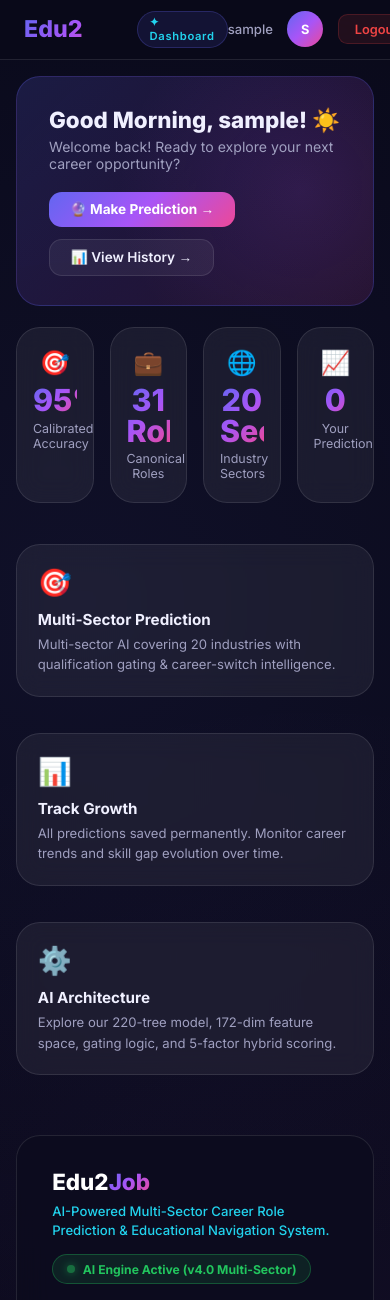
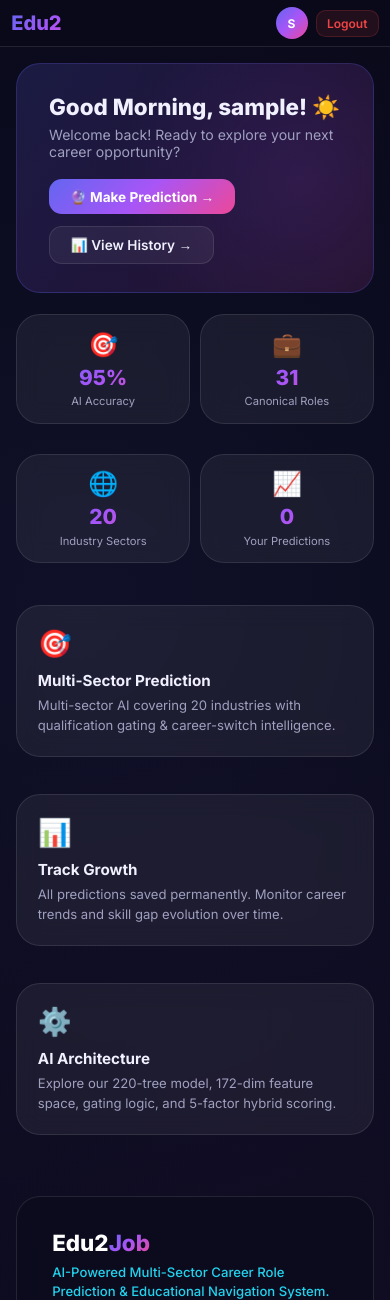
Before and after one commit to iamkanhaiyakumar/job_role_prediction, a Flask app: page /dashboard in a window 390 px wide. Shown: the top 1300 px of the page. Run offline with Flask 3, Linux system fonts and the light colour scheme; the visitor is signed in with stand-in values (Sample User, id 1); data that the repository does not hold is empty; parts of the project's set-up code (start-up, migrations or seed data) failed here and were passed over; some libraries are stand-ins or nearby versions.

```diff
--- a/static/css/dashboard.css
+++ b/static/css/dashboard.css
@@ -118,10 +118,11 @@ button{cursor:pointer;border:none;font-family:inherit;}
 @keyframes iconFloat{0%,100%{transform:translateY(0);}50%{transform:translateY(-6px);}}
 
 .stats-row{display:grid;grid-template-columns:repeat(3,1fr);gap:1rem;margin-bottom:1.3rem;}
-.stat-card{text-align:center;padding:1.3rem 1rem;cursor:default;}
+.stats-row-4{display:grid;grid-template-columns:repeat(4,1fr);gap:1rem;margin-bottom:1.3rem;}
+.stat-card{text-align:center;padding:1.3rem 1rem;cursor:default;min-width:0;overflow:hidden;}
 .stat-icon-wrap{font-size:1.5rem;margin-bottom:0.5rem;}
-.stat-num{font-size:1.9rem;font-weight:800;background:var(--gradient);-webkit-background-clip:text;-webkit-text-fill-color:transparent;background-clip:text;line-height:1;}
-.stat-label{font-size:0.78rem;color:var(--muted);margin-top:0.3rem;}
+.stat-num{font-size:1.8rem;font-weight:800;background:var(--gradient);-webkit-background-clip:text;-webkit-text-fill-color:transparent;background-clip:text;line-height:1.1;white-space:nowrap;overflow:hidden;text-overflow:ellipsis;}
+.stat-label{font-size:0.78rem;color:var(--muted);margin-top:0.3rem;white-space:nowrap;overflow:hidden;text-overflow:ellipsis;}
 
 .empty-profile-cta{display:none;flex-direction:column;align-items:center;text-align:center;padding:2rem;border:1px dashed rgba(99,102,241,0.35);background:rgba(99,102,241,0.05);}
 .empty-profile-cta .epc-icon{font-size:2rem;margin-bottom:0.5rem;}
@@ -900,6 +902,7 @@ button{cursor:pointer;border:none;font-family:inherit;}
   .metrics-grid{grid-template-columns:repeat(2,1fr);}
   .home-grid{grid-template-columns:1fr 1fr;}
   .stats-row{grid-template-columns:1fr 1fr;}
+  .stats-row-4{grid-template-columns:1fr 1fr;gap:0.8rem;}
   .profile-grid-new{grid-template-columns:1fr 1fr;}
   .charts-row{grid-template-columns:1fr;}
   .top-roles-grid{grid-template-columns:1fr;}
@@ -910,15 +913,37 @@ button{cursor:pointer;border:none;font-family:inherit;}
   .df-top{grid-template-columns:1fr 1fr;}
 }
 @media(max-width:640px){
+  html,body{max-width:100vw;overflow-x:hidden;}
+  .dash-layout,.dash-main{max-width:100vw;overflow-x:hidden;}
+  .top-nav{padding:0.5rem 0.85rem;gap:0.5rem;}
+  .nav-logo{font-size:1.25rem;}
+  .nav-username{display:none !important;}
+  .nav-right{gap:0.5rem;}
+  .nav-initials-circle{width:32px;height:32px;font-size:0.75rem;}
+  .logout-btn{padding:0.32rem 0.65rem;font-size:0.75rem;}
   .sidebar{display:none;}
   .home-grid{grid-template-columns:1fr;}
   .stats-row{grid-template-columns:1fr 1fr;}
+  .stats-row-4{grid-template-columns:1fr 1fr;gap:0.6rem;}
+  .stats-row-4 .stat-card{padding:0.9rem 0.6rem;}
+  .stats-row-4 .stat-num{font-size:1.45rem;}
+  .stats-row-4 .stat-label{font-size:0.7rem;}
   .profile-grid-new{grid-template-columns:1fr;}
   .about-hero{padding:1.4rem;}
   .pipeline-card,.metrics-card,.formula-card,.roles-directory-card,.faq-card,.tech-stack-card{padding:1.2rem;}
   .pipeline-flow{grid-template-columns:1fr;}
   .metrics-grid{grid-template-columns:1fr 1fr;}
   .roles-grid-modern{grid-template-columns:1fr;}
+  .timeline-card{display:flex;gap:0;}
+  .tc-dot-col{width:20px;padding-top:1rem;}
+  .tc-dot{width:10px;height:10px;}
+  .tc-body{padding:0.85rem 1rem;margin-left:0.35rem;min-width:0;overflow:hidden;border-radius:0.75rem;}
+  .tc-top-row{flex-direction:column;align-items:flex-start;gap:0.45rem;}
+  .tc-role-wrap{width:100%;gap:0.35rem;}
+  .tc-role{font-size:0.92rem;}
+  .tc-resume-pill{max-width:125px;}
+  .tc-right-meta{width:100%;display:flex;align-items:center;justify-content:space-between;margin-left:0;padding-top:0.3rem;border-top:1px dashed rgba(255,255,255,0.06);}
+  .tc-details-btn{padding:0.3rem 0.7rem;font-size:0.73rem;}
   .mobile-bottom-nav{
     display:flex;
     position:fixed;
@@ -956,6 +981,11 @@ button{cursor:pointer;border:none;font-family:inherit;}
   .df-top{grid-template-columns:1fr;}
   .df-bottom{flex-direction:column;gap:0.5rem;text-align:center;}
   .df-disclaimer{text-align:center;}
+}
+@media(max-width:420px){
+  .nav-badge{display:none;}
+  .stats-row-4 .stat-num{font-size:1.3rem;}
+  .topbar,.top-nav{padding:0.45rem 0.7rem;}
 }
 @media(prefers-reduced-motion:reduce){
   *{animation-duration:0.01ms!important;transition-duration:0.01ms!important;}
--- a/templates/dashboard.html
+++ b/templates/dashboard.html
@@ -73,20 +73,20 @@
       </div>
 
       <!-- Animated count-up stats -->
-      <div class="stats-row" style="grid-template-columns: repeat(4, 1fr);">
+      <div class="stats-row stats-row-4">
         <div class="stat-card g-card">
           <div class="stat-icon-wrap">🎯</div>
-          <div class="stat-num" data-target="95" data-suffix="%+">0</div>
-          <div class="stat-label">Calibrated Accuracy</div>
+          <div class="stat-num" data-target="95" data-suffix="%">0</div>
+          <div class="stat-label">AI Accuracy</div>
         </div>
         <div class="stat-card g-card">
           <div class="stat-icon-wrap">💼</div>
-          <div class="stat-num" data-target="31" data-suffix=" Roles">0</div>
+          <div class="stat-num" data-target="31" data-suffix="">0</div>
           <div class="stat-label">Canonical Roles</div>
         </div>
         <div class="stat-card g-card">
           <div class="stat-icon-wrap">🌐</div>
-          <div class="stat-num" data-target="20" data-suffix=" Sectors">0</div>
+          <div class="stat-num" data-target="20" data-suffix="">0</div>
           <div class="stat-label">Industry Sectors</div>
         </div>
         <div class="stat-card g-card">
@@ -2914,22 +2914,7 @@ checkHistoryNotice();
   box-shadow: 0 6px 20px rgba(99, 102, 241, 0.6);
 }
 
-@media (max-width: 640px) {
-  .timeline-card {
-    flex-direction: column;
-    align-items: flex-start;
-  }
-  .tc-action-col {
-    margin-left: 0;
-    margin-top: 0.8rem;
-    padding-left: 0;
-    width: 100%;
-  }
-  .tc-details-btn {
-    width: 100%;
-    justify-content: center;
-  }
-}
+
 /* Profile Locked Account Fields */
 .pg-item.locked {
   cursor: default !important;
```
Also changed, not shown: other parts of static/css/dashboard.css (+11 -10 lines).
